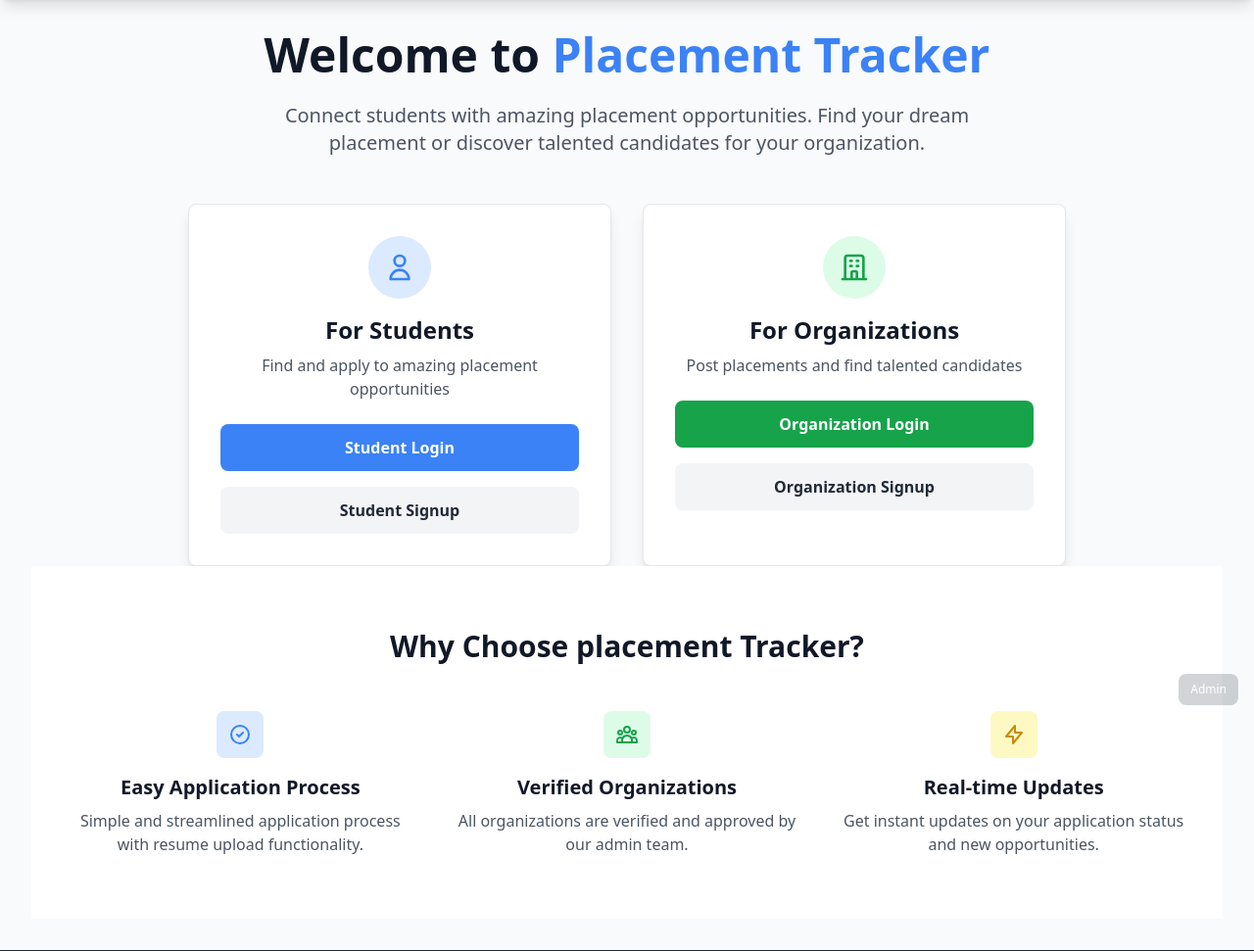
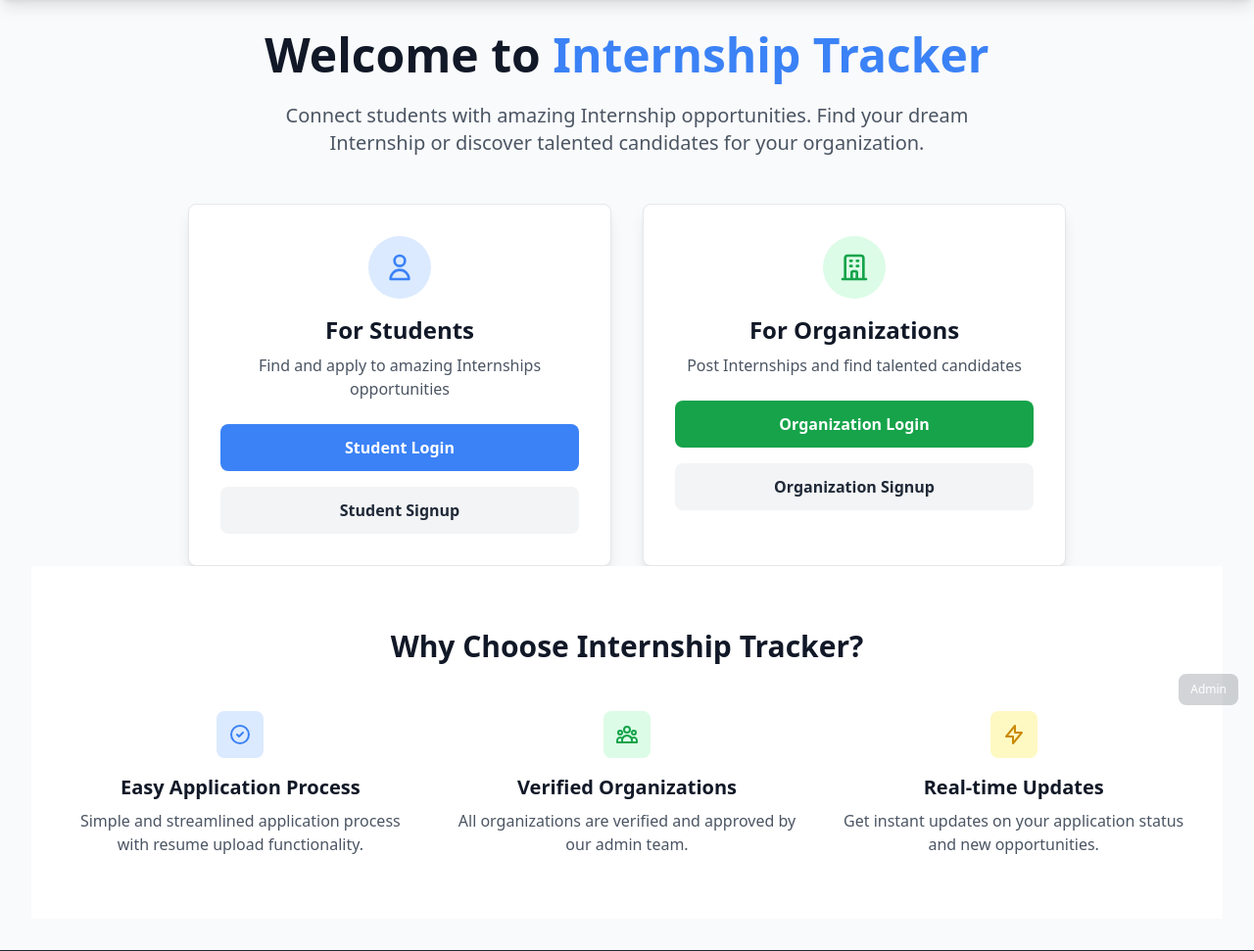
Before and after one commit to Make-Skilled/Internship-Tracker-with-Resume-Upload, a Flask app: page / in a window 1280 px wide. Shown: the part 64-1035 px from the top of the page at 98% size. Run offline with Flask 3, Linux system fonts and the light colour scheme; parts of the project's set-up code (start-up, migrations or seed data) failed here and were passed over; some libraries are stand-ins or nearby versions.

Commit message:
Update home.html

```diff
--- a/templates/home.html
+++ b/templates/home.html
@@ -1,6 +1,6 @@
 {% extends "base.html" %}
 
-{% block title %}Home - Placement Tracker{% endblock %}
+{% block title %}Home - Internship Tracker{% endblock %}
 
 {% block content %}
 <div class="min-h-screen flex flex-col">
@@ -8,10 +8,10 @@
     <div class="flex-1 flex items-center justify-center">
         <div class="text-center">
             <h1 class="text-5xl font-bold text-gray-900 mb-6">
-                Welcome to <span class="text-primary">Placement Tracker</span>
+                Welcome to <span class="text-primary">Internship Tracker</span>
             </h1>
             <p class="text-xl text-gray-600 mb-12 max-w-3xl mx-auto">
-                Connect students with amazing placement opportunities. Find your dream placement or discover talented candidates for your organization.
+                Connect students with amazing Internship opportunities. Find your dream Internship or discover talented candidates for your organization.
             </p>
 
             <!-- Login Options -->
@@ -25,7 +25,7 @@
                             </svg>
                         </div>
                         <h2 class="text-2xl font-bold text-gray-900 mb-2">For Students</h2>
-                        <p class="text-gray-600">Find and apply to amazing placement opportunities</p>
+                        <p class="text-gray-600">Find and apply to amazing Internships opportunities</p>
                     </div>
                     <div class="space-y-4">
                         <a href="{{ url_for('student_login') }}" class="w-full bg-primary hover:bg-secondary text-white font-bold py-3 px-4 rounded-lg transition duration-300 block text-center">
@@ -46,7 +46,7 @@
                             </svg>
                         </div>
                         <h2 class="text-2xl font-bold text-gray-900 mb-2">For Organizations</h2>
-                        <p class="text-gray-600">Post placements and find talented candidates</p>
+                        <p class="text-gray-600">Post Internships and find talented candidates</p>
                     </div>
                     <div class="space-y-4">
                         <a href="{{ url_for('organization_login') }}" class="w-full bg-green-600 hover:bg-green-700 text-white font-bold py-3 px-4 rounded-lg transition duration-300 block text-center">
@@ -64,7 +64,7 @@
     <!-- Features Section -->
     <div class="py-16 bg-white">
         <div class="max-w-7xl mx-auto px-4 sm:px-6 lg:px-8">
-            <h2 class="text-3xl font-bold text-center text-gray-900 mb-12">Why Choose placement Tracker?</h2>
+            <h2 class="text-3xl font-bold text-center text-gray-900 mb-12">Why Choose Internship Tracker?</h2>
             <div class="grid md:grid-cols-3 gap-8">
                 <div class="text-center">
                     <div class="w-12 h-12 bg-blue-100 rounded-lg flex items-center justify-center mx-auto mb-4">
```
